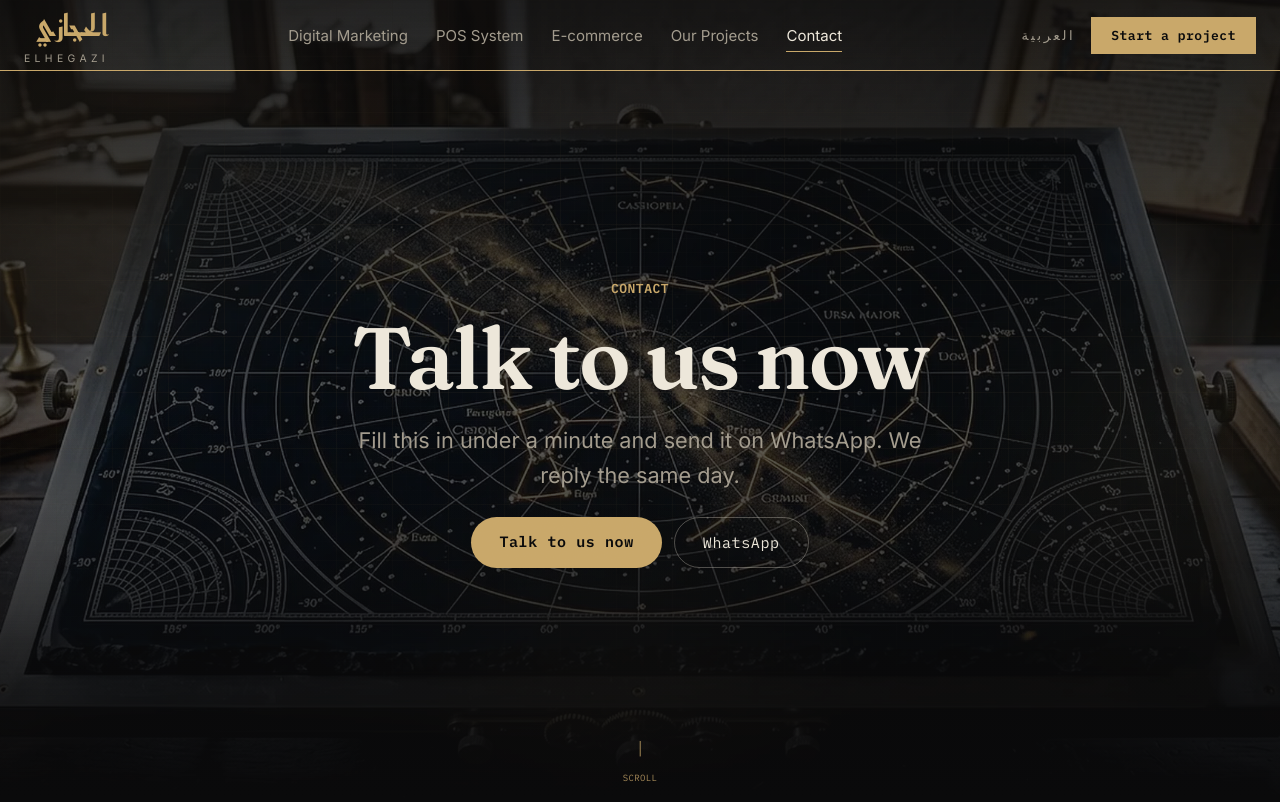
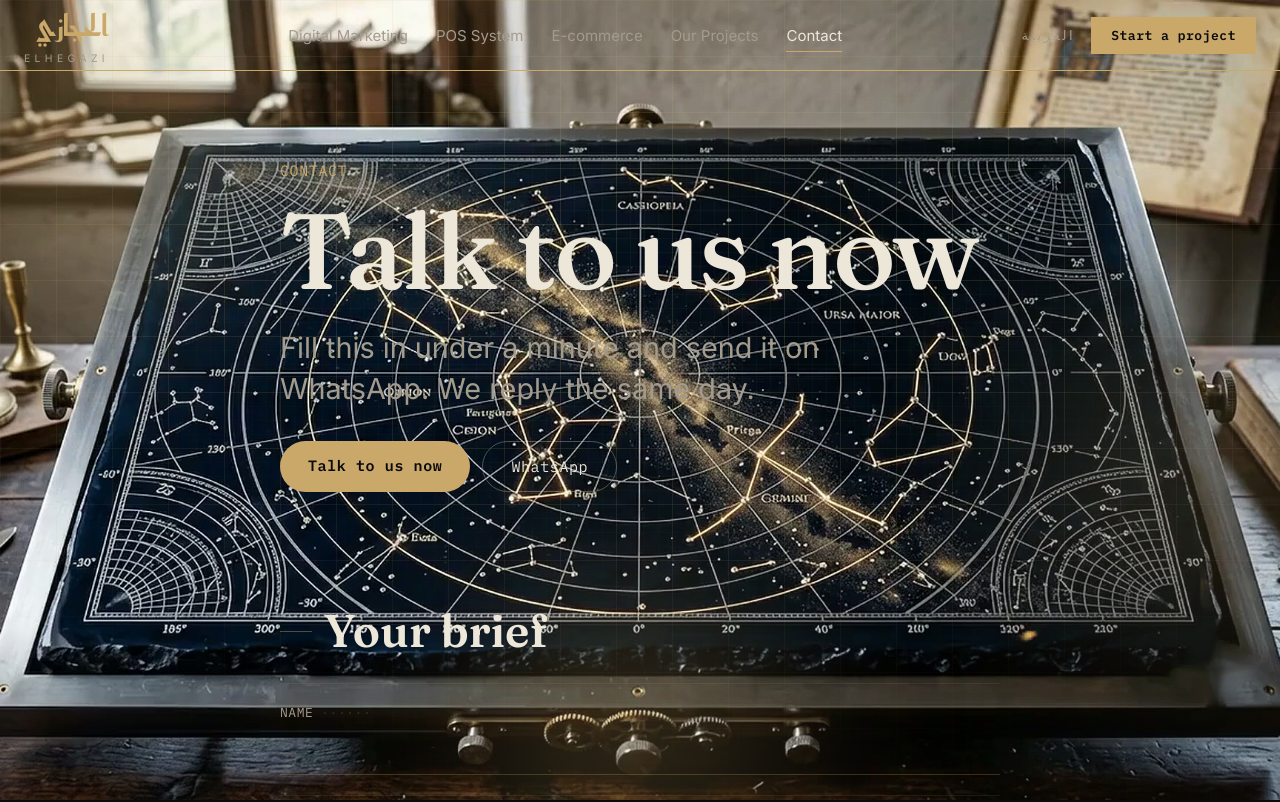
Before and after one commit to M7mod-hegazy/ELhegazyCompany, a Next.js app: page /en/contact in a window 1280 px wide. Shown: the top 802 px of the page. Built offline with nearby package versions, Linux system fonts and the light colour scheme.

Commit message:
fix: entirely remove the 100vh split hero from contact page, integrate header directly above form for a unified single-page feel

```diff
--- a/src/app/[locale]/contact/page.tsx
+++ b/src/app/[locale]/contact/page.tsx
@@ -50,8 +50,8 @@ export default function ContactPage({ params }: Props) {
         <div className="absolute inset-0 bg-ink-950/50" />
       </div>
 
-      <div className="relative z-10">
-        <ContactHero />
+      <div className="relative z-10 pt-32 sm:pt-40 pb-16">
+        <ContactHeader />
         <WorldAtmosphere transparent={true} />
         <ContactForm />
         <ContactChannels />
@@ -60,21 +60,23 @@ export default function ContactPage({ params }: Props) {
   );
 }
 
-/* ── Hero ─────────────────────────────────────────────────────────── */
-function ContactHero() {
+/* ── Integrated Header ────────────────────────────────────────────── */
+function ContactHeader() {
   const t = useTranslations("Contact");
   const whatsappHref = `https://wa.me/${siteConfig.contact.whatsapp}`;
 
   return (
-    <PageHero
-      videoKey="none"
-      kicker={t("kicker")}
-      title={t("title")}
-      subtitle={t("subtitle")}
-      zone="center"
-      className="!bg-transparent"
-      actions={
-        <div className="flex flex-wrap justify-center gap-3">
+    <div className="mx-auto max-w-3xl px-6 mb-12 text-center sm:text-start">
+      <p className="mb-4 font-mono text-sm uppercase tracking-[0.2em] text-brass">
+        {t("kicker")}
+      </p>
+      <h1 className="mb-6 font-display text-5xl font-medium tracking-tight text-bone sm:text-7xl">
+        {t("title")}
+      </h1>
+      <p className="mb-8 max-w-xl text-lg text-bone-muted sm:text-xl">
+        {t("subtitle")}
+      </p>
+      <div className="flex flex-wrap justify-center sm:justify-start gap-3">
         <a
           href="#contact-form"
           className="bg-brass px-7 py-3.5 font-mono text-sm font-semibold text-ink-900 transition-all hover:bg-brass-hi rounded-full hover:-translate-y-0.5"
@@ -90,8 +92,7 @@ function ContactHero() {
           WhatsApp
         </a>
       </div>
-      }
-    />
+    </div>
   );
 }
 
```
Lines whose indentation alone changed are shown as unchanged.
